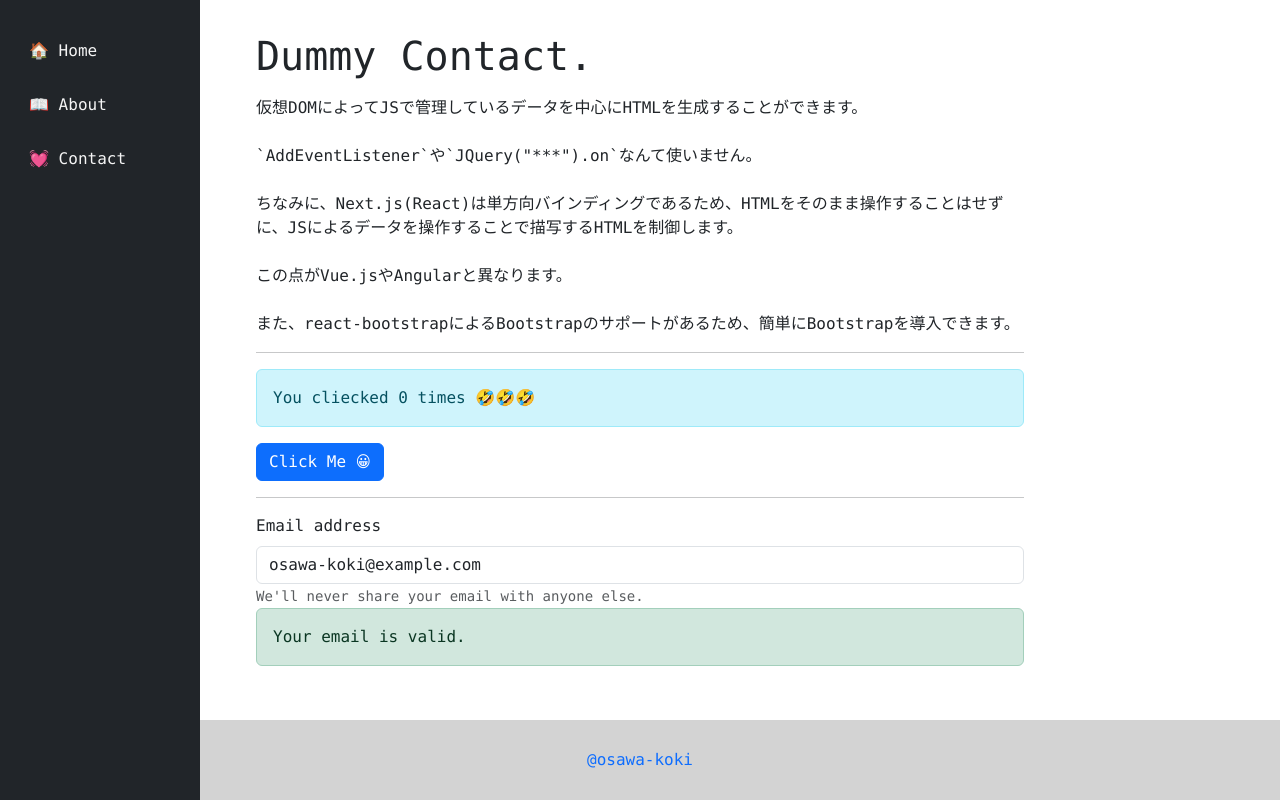
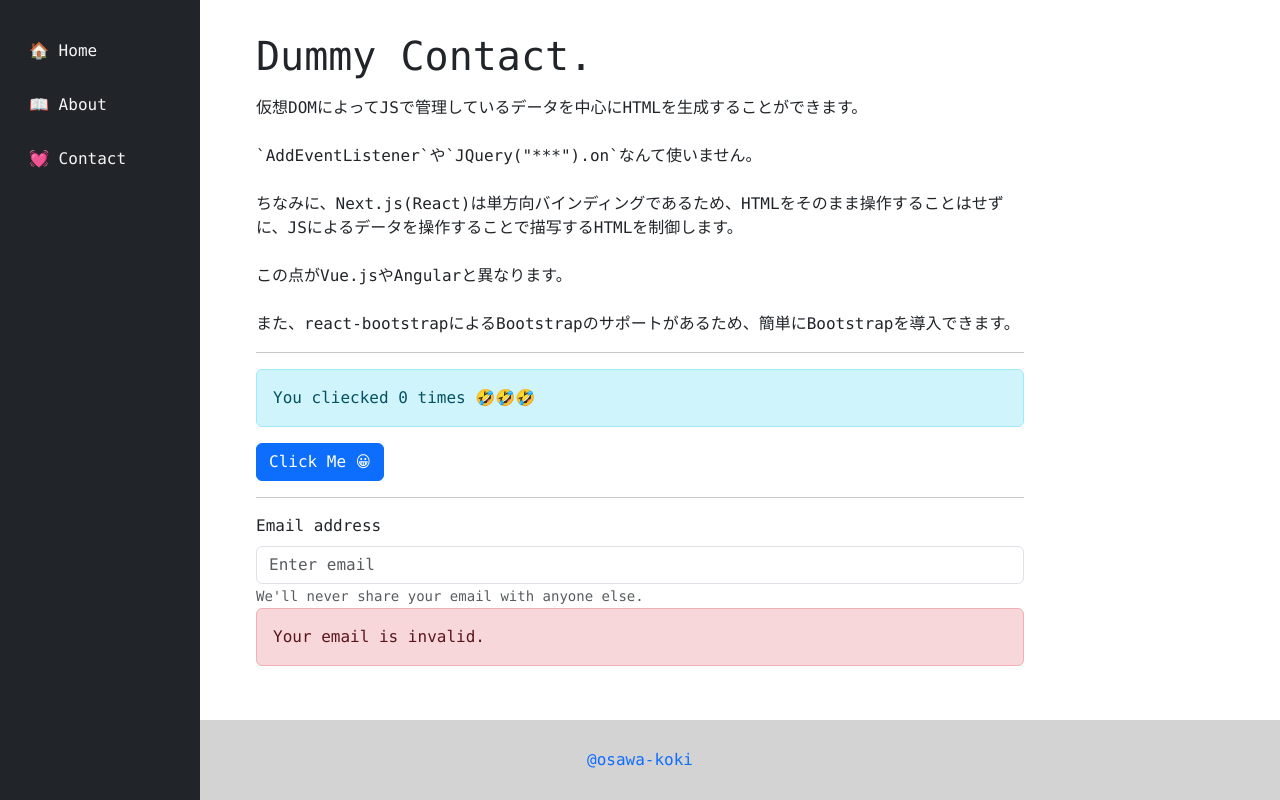
Before and after one commit to osawa-koki/nextjs-template, a Next.js app: page /contact in a window 1280 px wide. Built offline with nearby package versions, Linux system fonts and the light colour scheme.

Commit message:
Context削除する。

```diff
--- a/pages/_app.tsx
+++ b/pages/_app.tsx
@@ -1,23 +1,14 @@
-import React, { useState } from 'react'
+import React from 'react'
 import { type AppProps } from 'next/app'
+import Head from 'next/head'
 
 import 'bootstrap/dist/css/bootstrap.min.css'
-
 import '../styles/style.scss'
 import '../styles/menu.scss'
 
-import Head from 'next/head'
-
 import setting from '../setting'
-import { DataContext } from '../src/DataContext'
-import type SharedData from '../src/SharedData'
 
 export default function MyApp ({ Component, pageProps }: AppProps): JSX.Element {
-  const [sharedData, setSharedData] = useState<SharedData>({
-    username: '',
-    email: 'osawa-koki@example.com'
-  })
-
   return (
     <>
       <Head>
@@ -30,9 +21,7 @@ export default function MyApp ({ Component, pageProps }: AppProps): JSX.Element
           href={`${setting.basePath}/favicon.ico`}
         />
       </Head>
-      <DataContext.Provider value={{ sharedData, setSharedData }}>
-        <Component {...pageProps} />
-      </DataContext.Provider>
+      <Component {...pageProps} />
     </>
   )
 }
--- a/pages/contact.tsx
+++ b/pages/contact.tsx
@@ -3,13 +3,11 @@ import React, { useState } from 'react'
 import { Button, Alert, Form } from 'react-bootstrap'
 import Layout from '../components/Layout'
 
-import { DataContext } from '../src/DataContext'
-
 const mailRegex = /^[a-zA-Z0-9_.+-]+@[a-zA-Z0-9-]+\.[a-zA-Z0-9-.]+$/
 
 export default function ContactPage (): JSX.Element {
   const [count, setCount] = useState(0)
-  const { sharedData, setSharedData } = React.useContext(DataContext)
+  const [email, setEmail] = useState('')
 
   return (
     <Layout>
@@ -49,19 +47,16 @@ export default function ContactPage (): JSX.Element {
           <Form.Control
             type="email"
             placeholder="Enter email"
-            value={sharedData.email}
+            value={email}
             onInput={(e) => {
-              setSharedData({
-                ...sharedData,
-                email: (e.target as HTMLInputElement).value
-              })
+              setEmail(e.currentTarget.value)
             }}
           />
           <Form.Text>
             We&apos;ll never share your email with anyone else.
           </Form.Text>
         </Form.Group>
-        {mailRegex.test(sharedData.email)
+        {mailRegex.test(email)
           ? (
           <Alert variant="success">Your email is valid.</Alert>
             )
--- a/src/DataContext.tsx
+++ /dev/null
@@ -1,14 +0,0 @@
-import type React from 'react'
-import { createContext } from 'react'
-import type SharedData from './SharedData'
-const initData: {
-  sharedData: SharedData
-  setSharedData: React.Dispatch<React.SetStateAction<SharedData>>
-} = {
-  sharedData: {
-    username: '',
-    email: ''
-  },
-  setSharedData: () => {}
-}
-export const DataContext = createContext(initData)
--- a/src/SharedData.ts
+++ /dev/null
@@ -1,6 +0,0 @@
-interface SharedData {
-  username: string
-  email: string
-}
-
-export default SharedData
```
